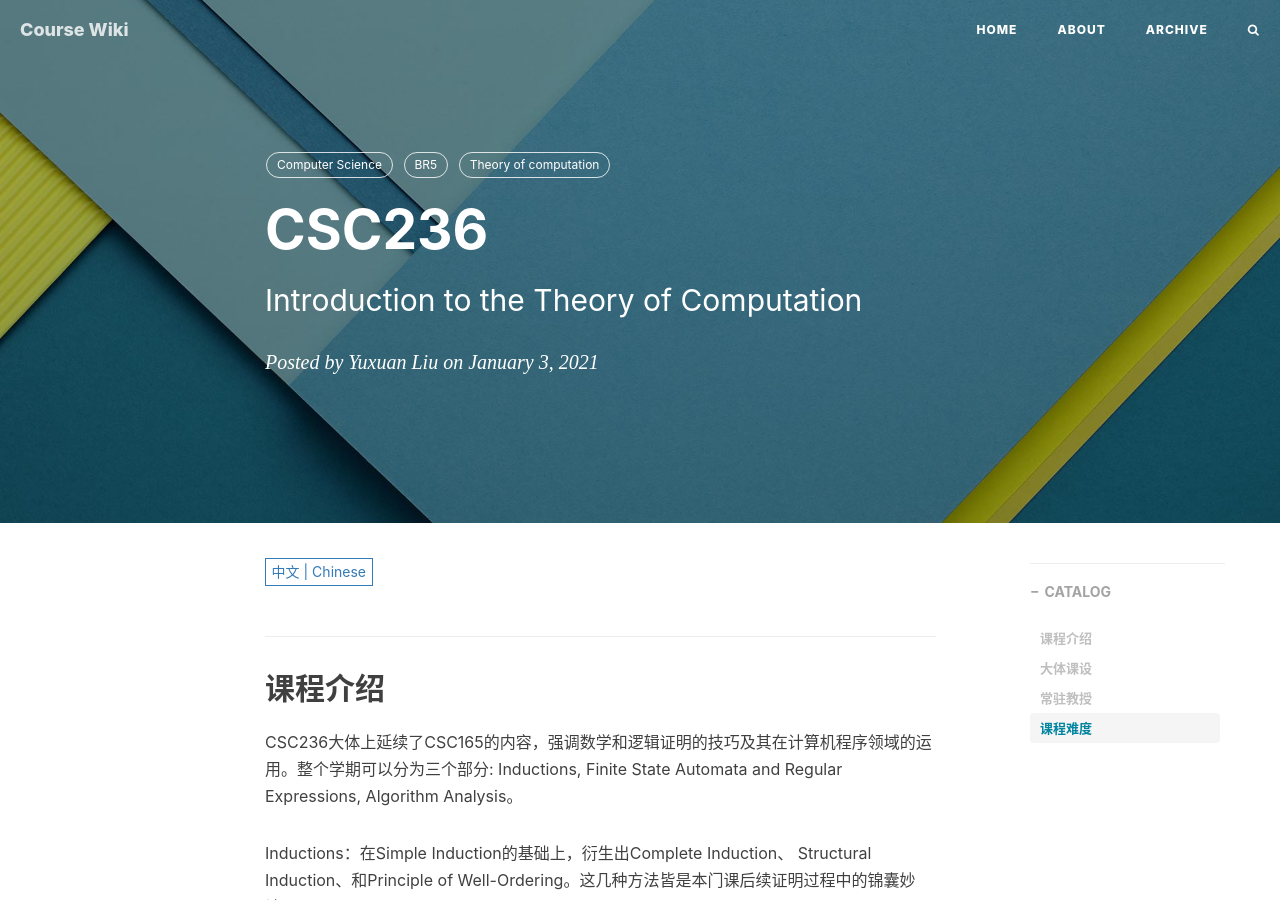
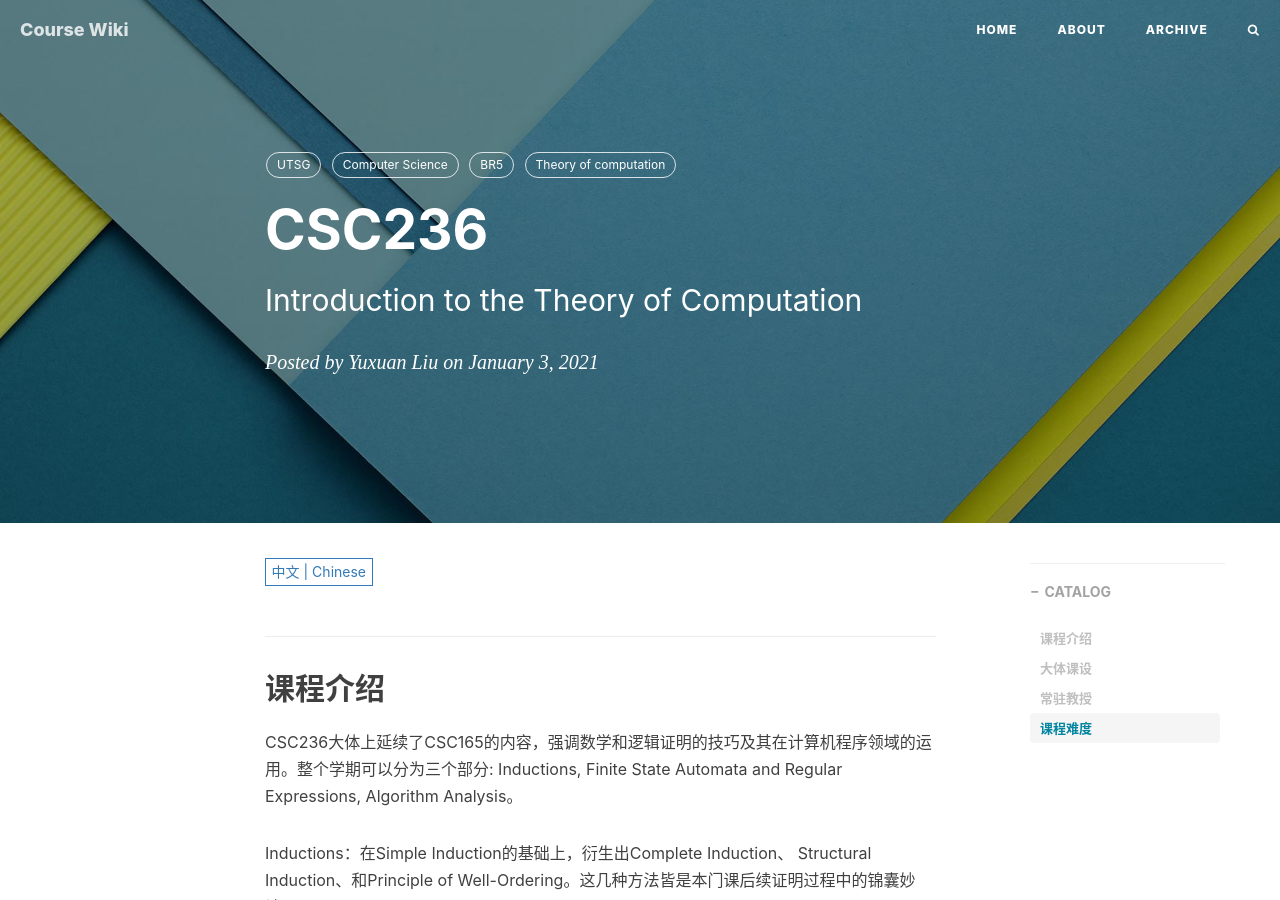
Before and after one commit to UT-Application-Development-Association/course-wiki, a Jekyll site: the page built from _posts/2021-01-03-CSC236.md, in a window 1280 px wide and 900 px high. Built offline with Jekyll 4.4.1, drawn with Linux system fonts in a browser that asks for light colours; nearby versions of some CDN libraries; comment, search, counter and statistics services are not loaded.

Commit message:
Update 2021-01-03-CSC236.md

```diff
--- a/_posts/2021-01-03-CSC236.md
+++ b/_posts/2021-01-03-CSC236.md
@@ -6,6 +6,7 @@ date: 2021.1.3
 author: "Yuxuan Liu"
 multilingual: True
 tags:
+    - UTSG
     - Computer Science
     - BR5
     - Theory of computation
```
